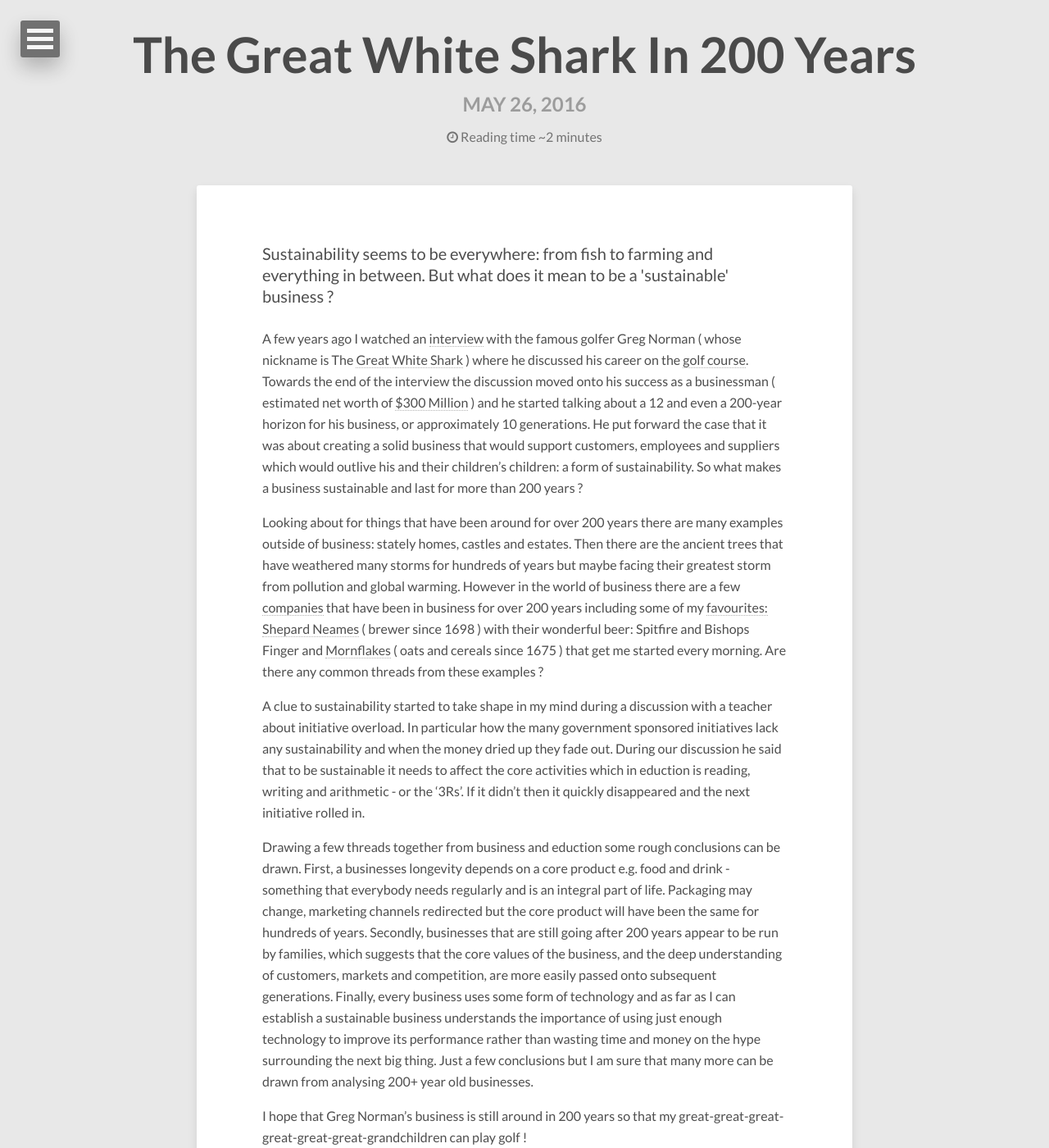
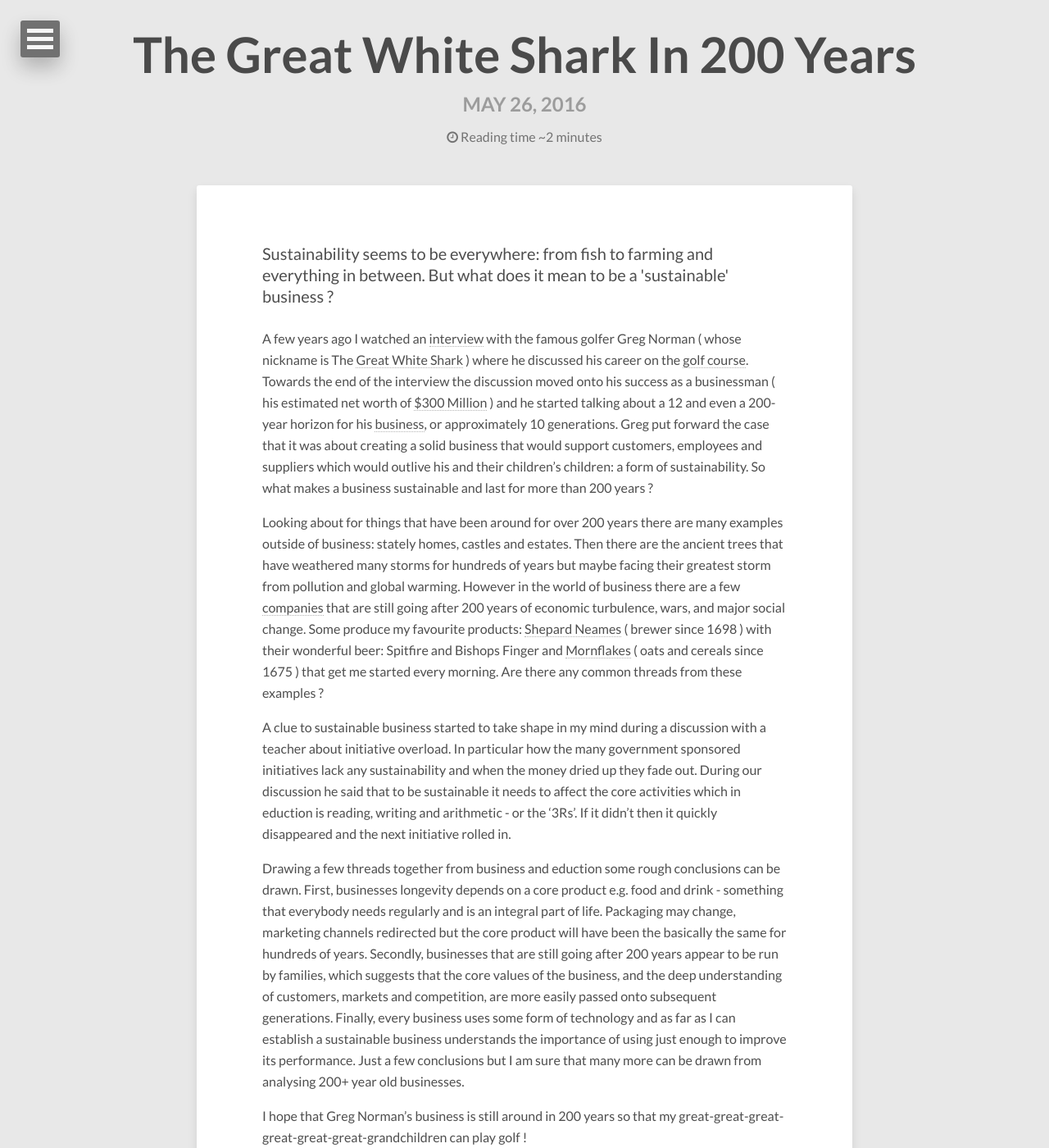
Before and after one commit to dtinblack/dtinblack.github.io, a Jekyll site: the page built from _posts/2016-05-26-great-white-shark.md, in a window 1280 px wide and 1400 px high. Shown: the whole window at 82% size. Built offline with Jekyll 4.4.1, drawn with Linux system fonts in a browser that asks for light colours; nearby versions of some CDN libraries.

Commit message:
improved wording

```diff
--- a/_posts/2016-05-26-great-white-shark.md
+++ b/_posts/2016-05-26-great-white-shark.md
@@ -12,20 +12,19 @@ Sustainability seems to be everywhere: from fish to farming and everything in be
 
 A few years ago I watched an
 <a href="https://www.youtube.com/watch?v=1ODXzkT7Elc">interview</a>
-with the famous golfer Greg Norman ( whose nickname is The
-<a href="http://www.shark.com/">Great White Shark</a> ) where he discussed his career on the [golf course](https://en.wikipedia.org/wiki/Greg_Norman#Great_White_Shark_Enterprises).
-Towards the end of the interview the discussion moved onto his success as a businessman ( estimated net worth of [$300 Million](http://www.therichest.com/celebnetworth/athletes/golfers/greg-norman-net-worth/) ) and he started talking about a 12 and even a 200-year horizon for his business, or approximately 10 generations. He put forward the case that it was about creating a solid business that would support customers, employees and suppliers which would outlive his and their children’s children: a form of sustainability. So what makes a business sustainable and last for more than 200 years ?
+with the famous golfer Greg Norman ( whose nickname is The <a href="https://en.wikipedia.org/wiki/Greg_Norman">Great White Shark</a> ) where he discussed his career on the [golf course](https://en.wikipedia.org/wiki/Greg_Norman#Great_White_Shark_Enterprises).
+Towards the end of the interview the discussion moved onto his success as a businessman ( his estimated net worth of [$300 Million](http://www.therichest.com/celebnetworth/athletes/golfers/greg-norman-net-worth/) ) and he started talking about a 12 and even a 200-year horizon for his
+<a href="http://www.shark.com/">business</a>, or approximately 10 generations. Greg put forward the case that it was about creating a solid business that would support customers, employees and suppliers which would outlive his and their children’s children: a form of sustainability. So what makes a business sustainable and last for more than 200 years ?
 
 Looking about for things that have been around for over 200 years there are many examples outside of business: stately homes, castles and estates.
 Then there are the ancient trees that have weathered many storms for hundreds of years but maybe facing their greatest storm from pollution and global warming. However in the world of
 business there are a few <a href="https://en.wikipedia.org/wiki/List_of_oldest_companies">companies</a>
-that have been in business for over 200 years including
-some of my <a href="https://en.wikipedia.org/wiki/List_of_oldest_companies" >favourites:</a>
-[Shepard Neames](https://www.shepherdneame.co.uk/) ( brewer since 1698 ) with their wonderful beer: Spitfire and Bishops Finger  and
+that are still going after 200 years of economic turbulence, wars, and major social change. Some produce my favourite products:
+[Shepard Neames](https://www.shepherdneame.co.uk/) ( brewer since 1698 ) with their wonderful beer: Spitfire and Bishops Finger and
 [Mornflakes](http://www.mornflake.com/home/) ( oats and cereals since 1675 ) that get me started every morning.  Are there any common threads from these examples ?
 
-A clue to sustainability started to take shape in my mind during a discussion with a teacher about initiative overload. In particular how the many government sponsored initiatives lack any sustainability and when the money dried up they fade out. During our discussion he said that to be sustainable it needs to affect the core activities which in eduction is reading, writing and arithmetic - or the '3Rs'. If it didn't then it quickly disappeared and the next initiative rolled in.
+A clue to sustainable business started to take shape in my mind during a discussion with a teacher about initiative overload. In particular how the many government sponsored initiatives lack any sustainability and when the money dried up they fade out. During our discussion he said that to be sustainable it needs to affect the core activities which in eduction is reading, writing and arithmetic - or the '3Rs'. If it didn't then it quickly disappeared and the next initiative rolled in.
 
-Drawing a few threads together from business and eduction some rough conclusions can be drawn. First, a businesses longevity depends on a core product e.g. food and drink - something that everybody needs regularly and is an integral part of life. Packaging may change, marketing channels redirected but the core product will have been the same for hundreds of years. Secondly, businesses that are still going after 200 years appear to be run by families, which suggests that the core values of the business, and the deep understanding of customers, markets and competition, are more easily passed onto subsequent generations. Finally, every business uses some form of technology and as far as I can establish a sustainable business understands the importance of using just enough technology to improve its performance rather than wasting time and money on the hype surrounding the next big thing. Just a few conclusions but I am sure that many more can be drawn from analysing 200+ year old businesses.
+Drawing a few threads together from business and eduction some rough conclusions can be drawn. First, businesses longevity depends on a core product e.g. food and drink - something that everybody needs regularly and is an integral part of life. Packaging may change, marketing channels redirected but the core product will have been the basically the same for hundreds of years. Secondly, businesses that are still going after 200 years appear to be run by families, which suggests that the core values of the business, and the deep understanding of customers, markets and competition, are more easily passed onto subsequent generations. Finally, every business uses some form of technology and as far as I can establish a sustainable business understands the importance of using just enough to improve its performance. Just a few conclusions but I am sure that many more can be drawn from analysing 200+ year old businesses.
 
 I hope that Greg Norman’s business is still around in 200 years so that my great-great-great-great-great-great-grandchildren can play golf !
```
